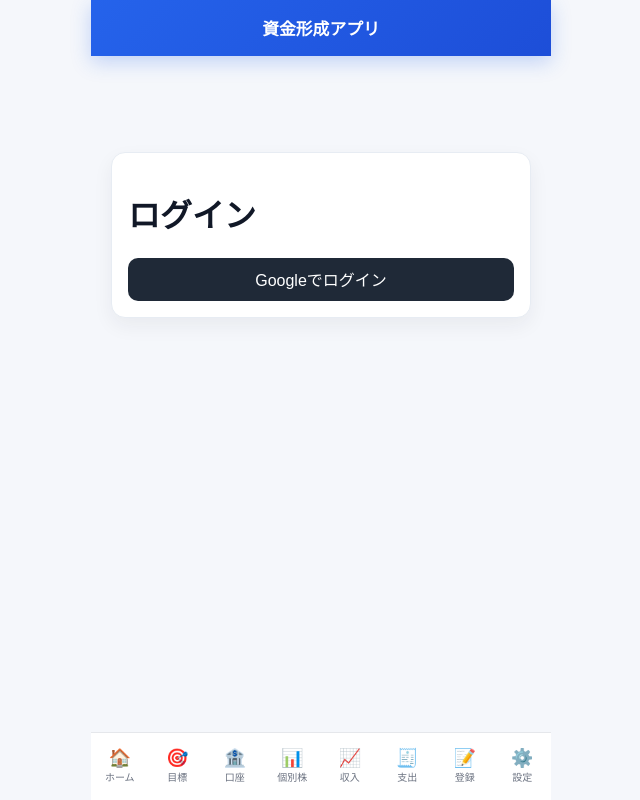
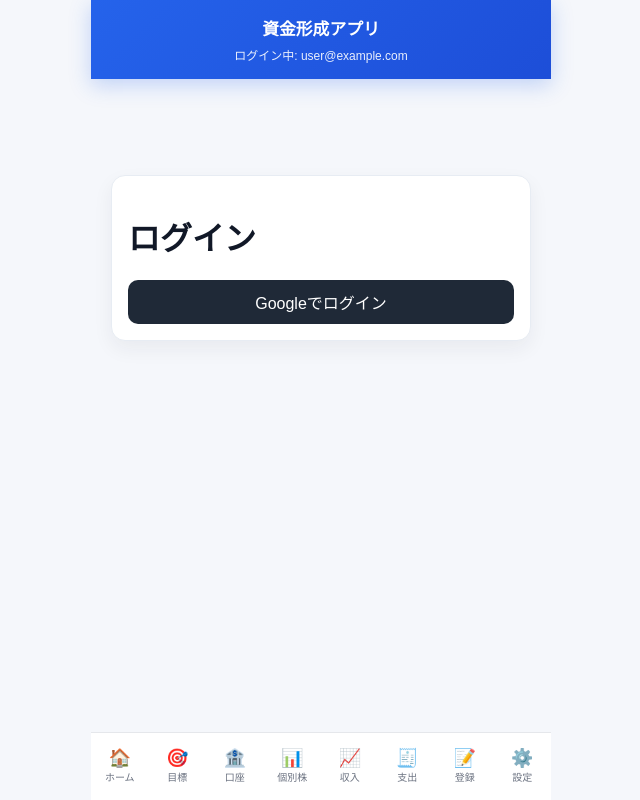
Before and after one commit to h1maekawa/finance, a Vue app in the folder frontend/: page /login in a window 1280 px wide. Shown: the whole page, without its empty margins (319-959 px from the left). Built offline with nearby package versions, Linux system fonts and the light colour scheme; no server answers; the database is empty; sample sign-in values are in the browser's storage.

Commit message:
ユーザーの追加

```diff
--- a/frontend/src/components/layouts/AppHeader.vue
+++ b/frontend/src/components/layouts/AppHeader.vue
@@ -2,6 +2,7 @@
 import { computed } from 'vue'
 import { useRoute } from 'vue-router'
 import MobileHeader from '@/components/layouts/MobileHeader.vue'
+import { sessionStore } from '@/stores/session'
 
 const route = useRoute()
 
@@ -18,8 +19,12 @@ const title = computed(() => {
   if (route.path === '/categories') return 'カテゴリ管理'
   return '資金形成アプリ'
 })
+
+const accountLabel = computed(() =>
+  sessionStore.user?.email || sessionStore.user?.id || '',
+)
 </script>
 
 <template>
-  <MobileHeader :title="title" />
+  <MobileHeader :title="title" :account-label="accountLabel" />
 </template>
--- a/frontend/src/components/layouts/MobileHeader.vue
+++ b/frontend/src/components/layouts/MobileHeader.vue
@@ -1,9 +1,22 @@
 <script setup lang="ts">
-defineProps<{ title: string }>()
+defineProps<{ title: string; accountLabel?: string }>()
 </script>
 
 <template>
   <header class="mobile-header">
     <h1>{{ title }}</h1>
+    <p v-if="accountLabel" class="mobile-header__account">ログイン中: {{ accountLabel }}</p>
   </header>
 </template>
+
+<style scoped>
+.mobile-header__account {
+  margin: 0.35rem 0 0;
+  font-size: 0.75rem;
+  text-align: center;
+  opacity: 0.9;
+  white-space: nowrap;
+  overflow: hidden;
+  text-overflow: ellipsis;
+}
+</style>
--- a/frontend/src/composables/useAuth.ts
+++ b/frontend/src/composables/useAuth.ts
@@ -6,8 +6,8 @@ import type { AuthUser } from '@/stores/session'
 
 let subscribed = false
 
-function mapFirebaseUserToAuthUser(uid: string, email?: string | null): AuthUser {
-  return { id: uid, email: email ?? null }
+function mapFirebaseUserToAuthUser(uid: string, email?: string | null, name?: string | null): AuthUser {
+  return { id: uid, email: email ?? null, name: name ?? null }
 }
 
 export function useAuth() {
@@ -22,7 +22,7 @@ export function useAuth() {
       let resolved = false
       onAuthStateChanged(firebaseAuth, (user) => {
         sessionStore.user = user
-          ? mapFirebaseUserToAuthUser(user.uid, user.email ?? undefined)
+          ? mapFirebaseUserToAuthUser(user.uid, user.email ?? undefined, user.displayName ?? undefined)
           : null
         sessionStore.initialized = true
         if (!resolved) {
--- a/frontend/src/stores/session.ts
+++ b/frontend/src/stores/session.ts
@@ -4,6 +4,7 @@ import { reactive } from 'vue'
 export interface AuthUser {
   id: string
   email?: string | null
+  name?: string | null
 }
 
 export const sessionStore = reactive<{
--- a/frontend/src/views/SettingsView.vue
+++ b/frontend/src/views/SettingsView.vue
@@ -1,9 +1,10 @@
 <script setup lang="ts">
-import { onMounted, ref, watch } from 'vue'
+import { computed, onMounted, ref, watch } from 'vue'
 import { useAssetBreakdown } from '@/composables/useAssetBreakdown'
 import { useSavingsGoal } from '@/composables/useSavingsGoal'
 import { useHousehold } from '@/composables/useHousehold'
 import { useNotificationChannels } from '@/composables/useNotificationChannels'
+import { sessionStore } from '@/stores/session'
 
 const { currentHouseholdId } = useHousehold()
 const { totalAssets } = useAssetBreakdown(() => currentHouseholdId.value)
@@ -23,6 +24,15 @@ const {
   fetchLineChannel,
   saveLineChannel,
 } = useNotificationChannels()
+
+const accountName = computed(() => {
+  if (sessionStore.user?.name?.trim()) return sessionStore.user.name
+  if (sessionStore.user?.email) return sessionStore.user.email.split('@')[0]
+  return '未設定'
+})
+
+const accountEmail = computed(() => sessionStore.user?.email ?? '未設定')
+const accountUid = computed(() => sessionStore.user?.id ?? '未設定')
 
 watch(
   [goal.targetAmount, goal.targetYear],
@@ -83,6 +93,13 @@ onMounted(async () => {
 <template>
   <main class="row" style="flex-direction: column;">
     <section class="card">
+      <h2>ログイン中アカウント</h2>
+      <p style="margin: 0.2rem 0;">表示名: {{ accountName }}</p>
+      <p style="margin: 0.2rem 0;">メール: {{ accountEmail }}</p>
+      <p style="margin: 0.2rem 0; word-break: break-all;">UID: {{ accountUid }}</p>
+    </section>
+
+    <section class="card">
       <h1>設定</h1>
       <p style="margin-top: 0; color: #6b7280;">目標金額をここで変更できます。</p>
 
```
